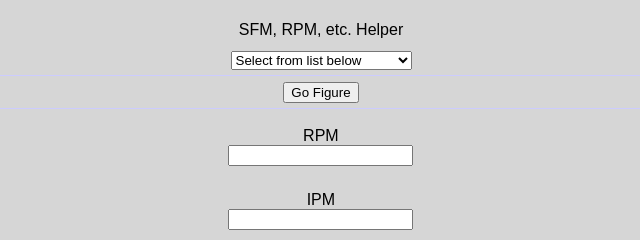
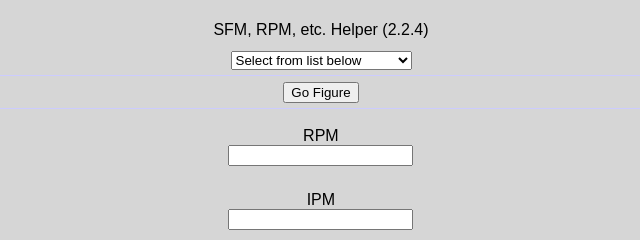
Before and after one commit to GLFilkins/GLFilkins.github.io, a plain HTML site: page index.html in a window 1280 px wide. Shown: the top 240 px of the page, 319-959 px from the left. Drawn offline with Linux system fonts and the light colour scheme.

Commit message:
Update index.html

```diff
--- a/index.html
+++ b/index.html
@@ -3,7 +3,7 @@
   <meta charset="UTF-8">
   <meta name='viewport' content='width=device-width, initial-scale=1.0, user-scalable=0' >
   <meta http-equiv="X-UA-Compatible" content="ie=edge">
-  <title>UberCalc (2.2.3)</title>
+  <title>UberCalc (2.2.4)</title>
   <link rel="stylesheet" href="./styles.css">
   <link rel="manifest" href="./manifest.json">
 
@@ -343,7 +343,7 @@ if (numTeeth==0){
 
 <div id="subcon1" class="section group">
 	<div class="col span_2_of_2" align="center">
-	SFM, RPM, etc. Helper
+	SFM, RPM, etc. Helper (2.2.4)
 	</div>
 </div>
 
```
